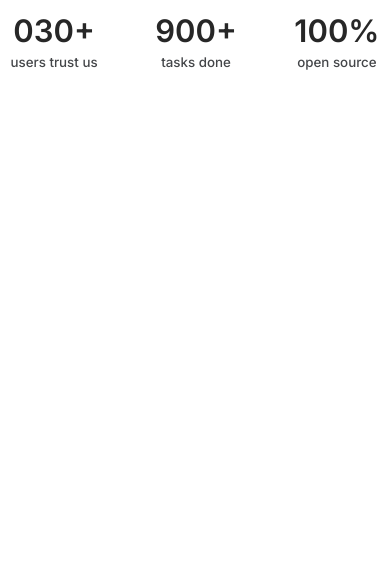
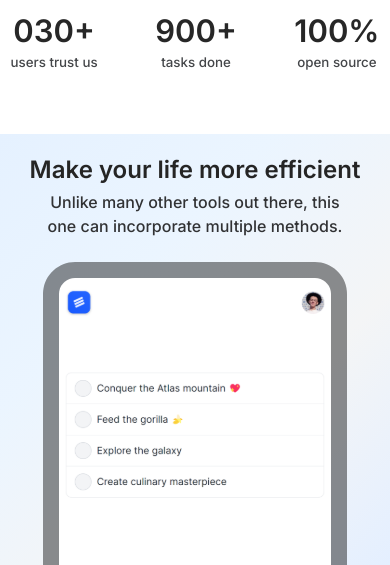
Before and after one commit to ouhoy/tobelist-navbar, a Vue app: page / in a window 390 px wide. Shown: the part 727-1292 px from the top of the page. Before the commit the page ends 844 px from the top, so only its background shows below. Built offline with nearby package versions, Linux system fonts and the light colour scheme.

Commit message:
add explore section -mobile view

```diff
--- a/src/components/HomeView.vue
+++ b/src/components/HomeView.vue
@@ -5,10 +5,10 @@
 <template>
   <div class="container">
     <header>
-    <div class="img-container">
-      <img src="src/assets/images/tobelist friend.svg" alt="tobelist friend" srcset="">
+      <div class="img-container">
+        <img src="src/assets/images/tobelist friend.svg" alt="tobelist friend" srcset="">
 
-    </div>
+      </div>
       <div>
         <div class="header-titles">
           <h1>Forget your Todolist<br>Create your Tobelist</h1>
@@ -37,8 +37,11 @@
   </div>
   <main>
     <section class="explore">
-
-
+     <div class="explore-title">
+       <h2>Make your life more efficient</h2>
+       <p>Unlike many other tools out there, this one can incorporate multiple methods.</p>
+     </div>
+      <img src="src/assets/images/tobelist-mobile-view.svg" alt="tobelist mobile app view" srcset="">
     </section>
   </main>
 </template>
--- a/src/components/Navbar.vue
+++ b/src/components/Navbar.vue
@@ -24,7 +24,8 @@ function handleMenuClick() {
           <img src="src/assets/images/logo.svg" alt="tobelist.net logo">
           <h2 class="">tobelist.net</h2>
         </div>
-        <button @click="handleMenuClick" class="menu-toggle">{{menu? "Close": "Menu"}}</button>
+
+                <button @click="handleMenuClick" class="menu-toggle">{{menu? "Close": "Menu"}}</button>
       </div>
       <div class="menu-cta" v-if="menu">
         <ul class="links">
--- a/src/styles/home-view.scss
+++ b/src/styles/home-view.scss
@@ -87,11 +87,51 @@ header {
   }
 
 }
+
+
 main {
   .explore {
+    margin-top: 64px;
+    padding-top: 24px;
     background: linear-gradient(-45deg,rgb(228,239,255),#F4F5F6,rgba(225,240,255,.67),rgb(229,241,255));
+
+    display: flex;
+    flex-direction: column;
+    gap: 24px;
+    align-items: center;
+    justify-content: center;
+
+
+    .explore-title {
+      width: 95%;
+      display: flex;
+      flex-direction: column;
+      gap: 8px;
+      align-items: center;
+      justify-content: center;
+      h2 {
+        font-size: 24px;
+        line-height: 24px;
+        font-weight: 600;
+        text-align: center;
+
+      }
+
+      p {
+        max-width: 304px;
+        color: #313234;
+        text-align: center;
+        font-size: 16px;
+        font-weight: 500;
+        line-height: 24px;
+      }
+    }
   }
 }
+
+
+
+
 
 @media only screen and (min-width: 630px) {
   header {
--- a/src/styles/navbar.scss
+++ b/src/styles/navbar.scss
@@ -108,6 +108,19 @@ a {
         border-radius: 32px;
         border: 2px solid #252525;
         padding: 8px 16px;
+
+        div {
+          display: flex;
+          flex-direction: column;
+          gap: 8px;
+          align-items: center;
+          justify-content: center;
+          .line {
+            width: 24px;
+            height: 3px !important;
+            background-color: black;
+          }
+        }
 
         &:hover, &:active {
           background: none;
```
Also changed, not shown: src/assets/images/tobelist-mobile-view.svg (added).
